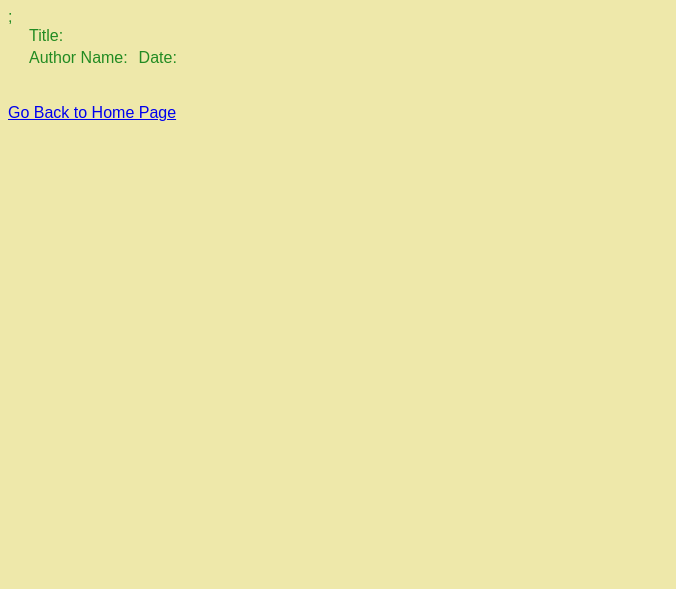
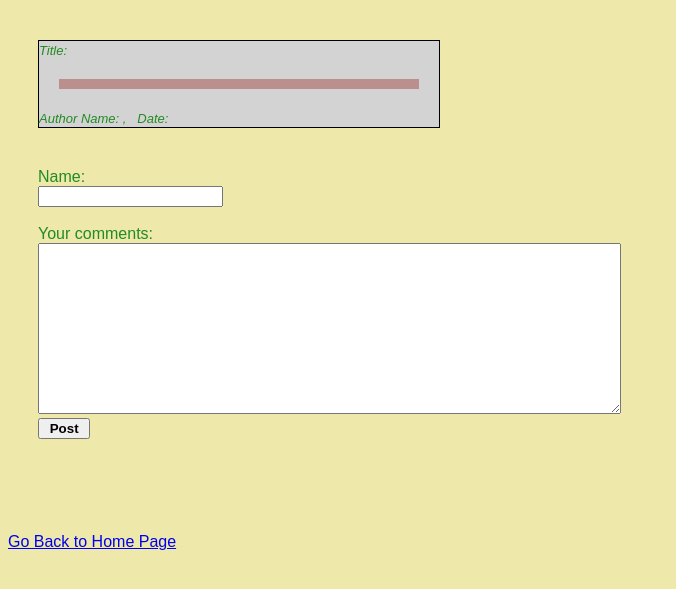
Before and after one commit to minhajuddin/cosmicvent_training, a PHP site: page /apps/display_post.php?title=1 in a window 1280 px wide. Shown: the top 589 px of the page, without its empty margins (0-676 px from the left). Run offline with PHP 8.4, Linux system fonts and the light colour scheme; tables that the repository leaves empty or names only in its code hold one stand-in row (values such as "Sample post").

Commit message:
adding support to commnts

```diff
--- a/rafi_blog_app/apps/display_post.php
+++ b/rafi_blog_app/apps/display_post.php
@@ -23,28 +23,50 @@
 $result = mysql_query($query);
 $rs = mysql_fetch_array($result);
 
- echo " <table border='1'>
+ echo " <div id='disp'>
 
-  <tr>
-  <td>Title:</td>
-  <td> $rs[Title] </td>
-  </tr>
 
-  <tr>
-  <td></td>
-  <td>$rs[Comments]</td>
-  </tr>
+  <span class='hf'>Title:  &nbsp  $rs[Title] </span>
 
-  <tr>
-  <td>Author Name:</td>
-  <td>$rs[AuthName] &nbsp Date:$rs[TimeStamp]</td>;
+  <div id='discom'>
+  $rs[Comments]
+  </div>
 
-  </tr>
 
- </table> ";
+
+ <span class='hf'> Author Name:  $rs[AuthName], &nbsp Date:$rs[TimeStamp] </span>
+
+
+
+ </div> ";
 
 mysql_close($con);
 ?>
+
+<div id="comid">
+
+<form action="post_comment.php" method="post" >
+
+<lable for='author' > Name: </lable>
+<br/>
+
+<input id="author" name="author" tabindex="1"/>
+<input type="hidden" name="titeinfo" value="$rs[Title]" />
+<br/>
+<br/>
+
+<label for="text">Your comments:</label>
+<br/>
+<textarea id="text" cols="70" rows="11" name="text" tabindex="4"/></textarea>
+<br/>
+<input type="submit" value=" Post " name="post" style="font-weight: bold;" tabindex="5"/>
+<br/>
+<br/>
+</form>
+</div>
+
+
+
 <br/><br/>
 <a href="../index.php"> Go Back to Home Page</a>
 
--- a/rafi_blog_app/css/index.css
+++ b/rafi_blog_app/css/index.css
@@ -29,3 +29,29 @@
 margin-left: 20px;
 margin-right: 20px;
 }
+
+#comid {
+
+margin: 40px 30px;
+/* background: #F5F5F5 ; */
+}
+
+#disp{
+
+border: solid black 1px;
+width: 400px;
+background: #D3D3D3;
+margin: 40px 30px;
+}
+
+#discom {
+
+background : #BC8F8F;
+padding: 5px;
+margin: 20px;
+}
+
+.hf{
+font-style: italic ;
+font-size: small;
+}
```
Also changed, not shown: rafi_blog_app/apps/comment_post.php (added, +34 -0 lines).
